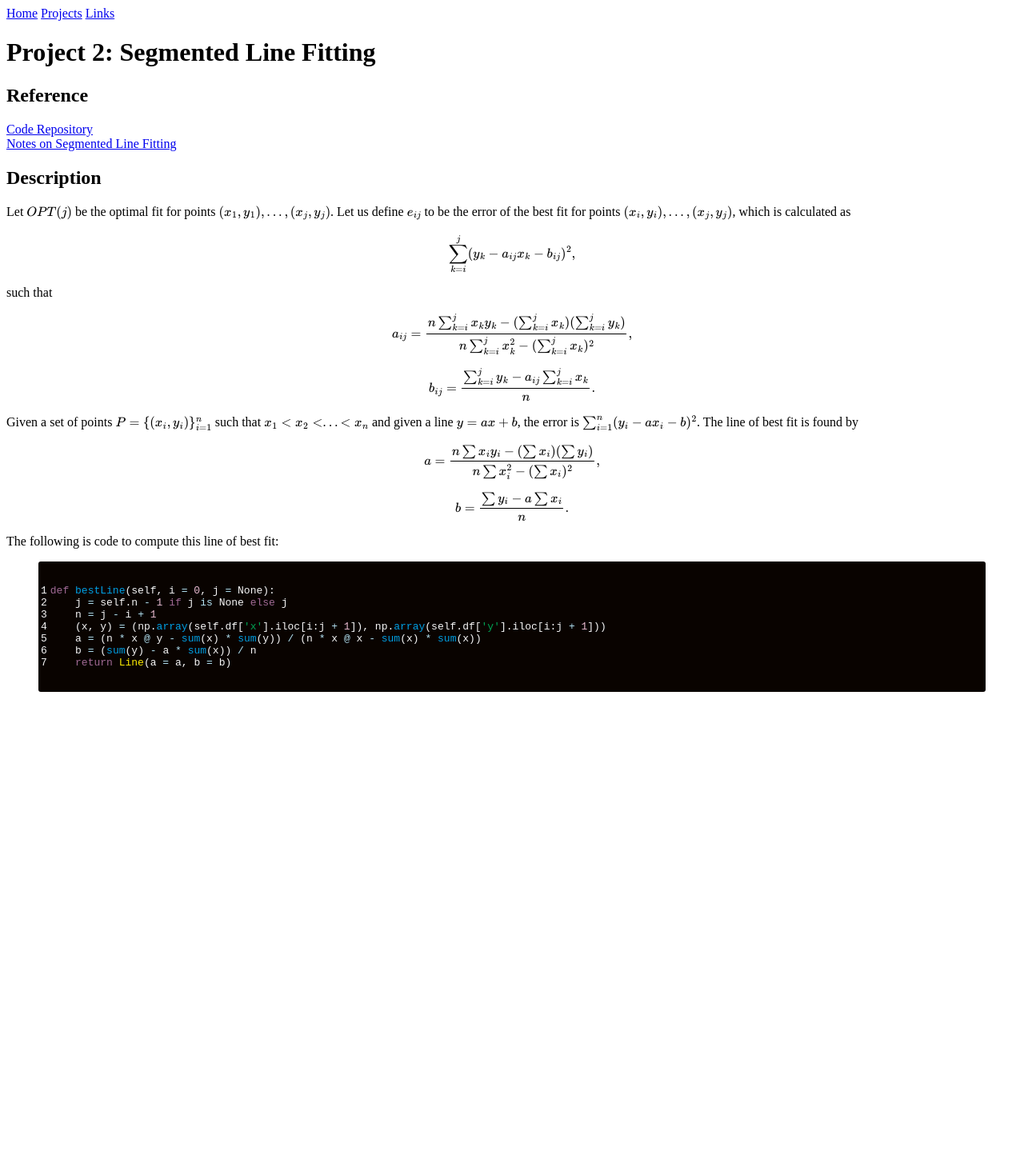
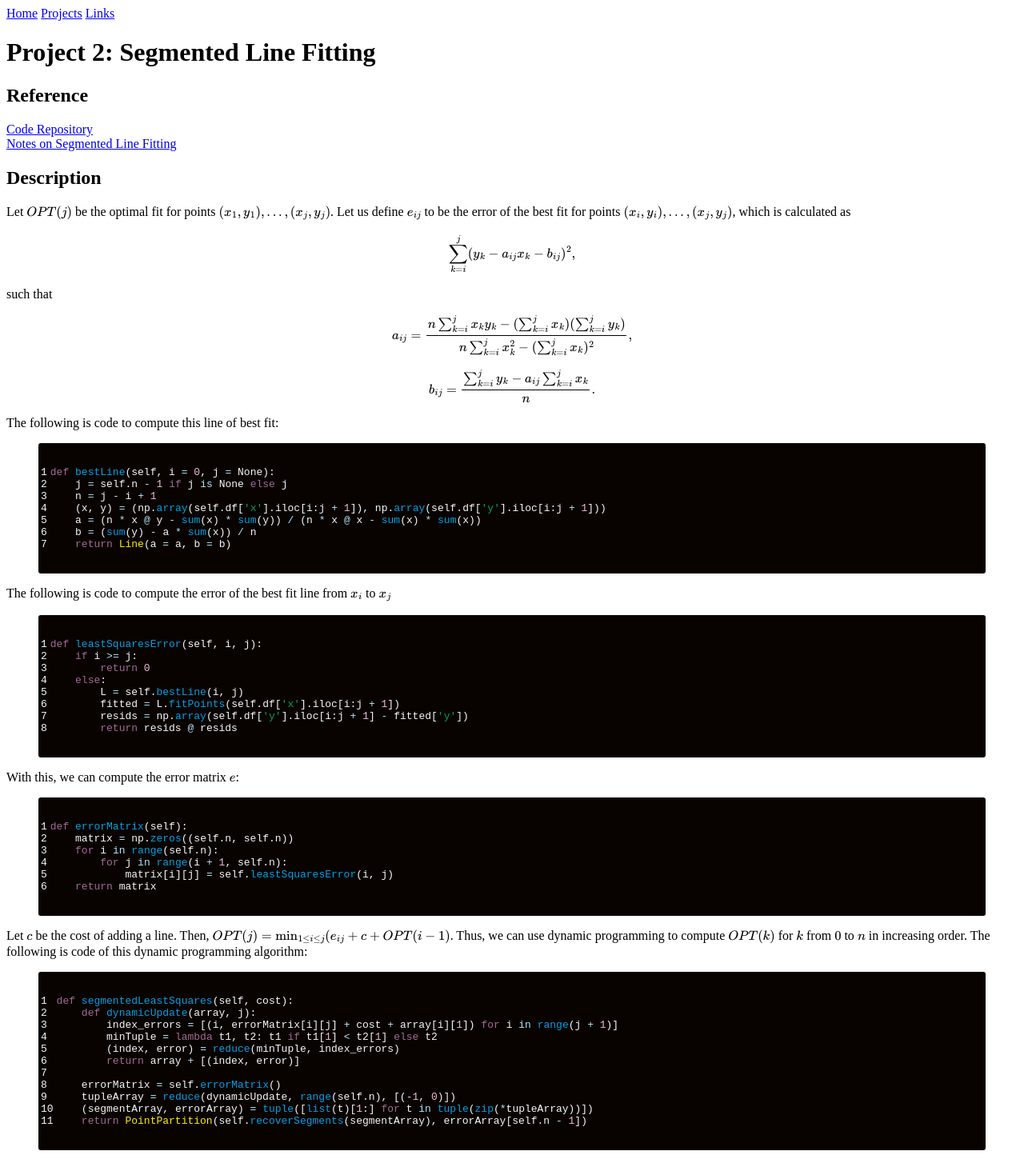
Before and after one commit to CategorIAN/categorian.github.io, a Jekyll site: the page built from projects/msu/csci_532/segmented_line_fitting.md, in a window 1280 px wide. Shown: the whole page at 80% size. Built offline with Jekyll 4.4.1, drawn with Linux system fonts in a browser that asks for light colours; formulas are drawn with MathJax 3; before the commit the page ends 900 px from its top, so only the background shows below that.

Commit message:
Update segmented_line_fitting.md

```diff
--- a/projects/msu/csci_532/segmented_line_fitting.md
+++ b/projects/msu/csci_532/segmented_line_fitting.md
@@ -23,15 +23,6 @@ b_{ij} = \dfrac{\sum_{k=i}^j y_k - a_{ij} \sum_{k=i}^j x_k}{n}.
 \]
 </p>
 <p>
-Given a set of points \(P = \{(x_i, y_i)\}_{i=1}^n\) such that \(x_1 < x_2 < ... < x_n\) and given a line \(y = ax + b\), the error is \(\sum_{i=1}^n (y_i - ax_i-b)^2\). The line of best fit is found by
-\[
-a = \dfrac{n\sum x_i y_i - (\sum x_i) (\sum y_i)}{n \sum x_i^2 - (\sum x_i)^2},
-\]
-\[
-b = \dfrac{\sum y_i - a \sum x_i}{n}.
-\]
-</p>
-<p>
 The following is code to compute this line of best fit:
 {%highlight python linenos%}
 def bestLine(self, i = 0, j = None):
@@ -43,3 +34,42 @@ def bestLine(self, i = 0, j = None):
     return Line(a = a, b = b)
 {%endhighlight%}
 </p>
+<p>
+The following is code to compute the error of the best fit line from \(x_i\) to \(x_j\)
+{%highlight python linenos%}
+def leastSquaresError(self, i, j):
+    if i >= j:
+        return 0
+    else:
+        L = self.bestLine(i, j)
+        fitted = L.fitPoints(self.df['x'].iloc[i:j + 1])
+        resids = np.array(self.df['y'].iloc[i:j + 1] - fitted['y'])
+        return resids @ resids
+{%endhighlight%}
+</p>
+<p>
+With this, we can compute the error matrix \(e\):
+{%highlight python linenos%}
+def errorMatrix(self):
+    matrix = np.zeros((self.n, self.n))
+    for i in range(self.n):
+        for j in range(i + 1, self.n):
+            matrix[i][j] = self.leastSquaresError(i, j)
+    return matrix
+{%endhighlight%}
+<p>
+Let \(c\) be the cost of adding a line. Then, \(OPT(j) = \min_{1\leq i \leq j}(e_{ij} + c + OPT(i-1)\). Thus, we can use dynamic programming to compute \(OPT(k)\) for \(k\) from \(0\) to \(n\) in increasing order. The following is code of this dynamic programming algorithm:
+{%highlight python linenos%}
+def segmentedLeastSquares(self, cost):
+    def dynamicUpdate(array, j):
+        index_errors = [(i, errorMatrix[i][j] + cost + array[i][1]) for i in range(j + 1)]
+        minTuple = lambda t1, t2: t1 if t1[1] < t2[1] else t2
+        (index, error) = reduce(minTuple, index_errors)
+        return array + [(index, error)]
+
+    errorMatrix = self.errorMatrix()
+    tupleArray = reduce(dynamicUpdate, range(self.n), [(-1, 0)])
+    (segmentArray, errorArray) = tuple([list(t)[1:] for t in tuple(zip(*tupleArray))])
+    return PointPartition(self.recoverSegments(segmentArray), errorArray[self.n - 1])
+{%endhighlight%}
+</p>
```
